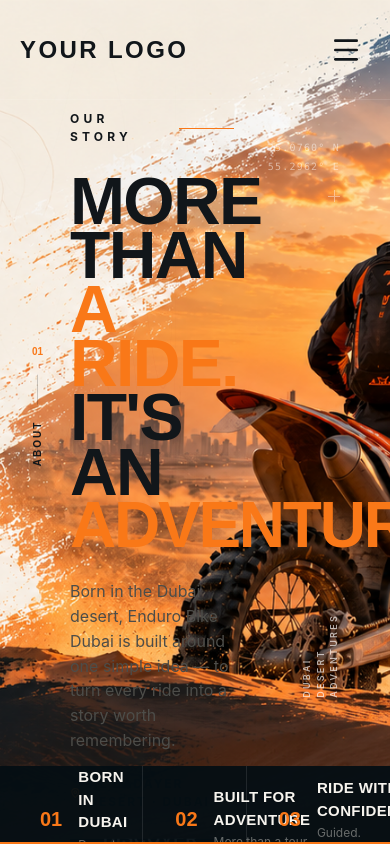
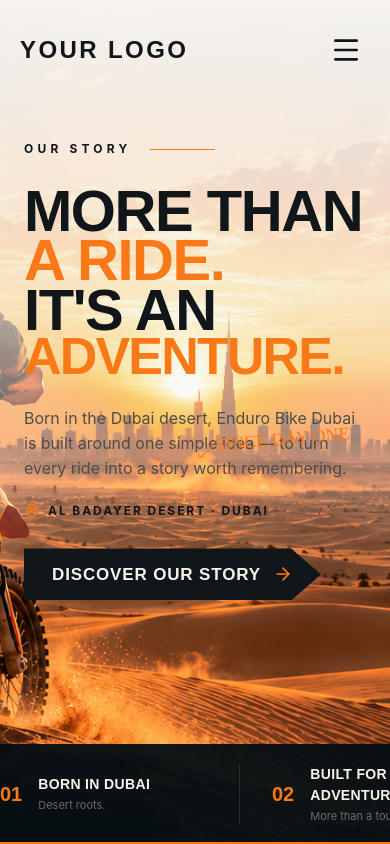
Before and after one commit to rameezwangde/Dirt-Bike, a React app: page /about in a window 390 px wide. Shown: the top 844 px of the page. Built offline with nearby package versions, Linux system fonts and the light colour scheme; the HTML template or start-up script is replaced by a standard one.

Commit message:
feat: add AboutHero component for the landing page

```diff
--- a/src/components/AboutHero.jsx
+++ b/src/components/AboutHero.jsx
@@ -10,9 +10,12 @@
       {/* Background Image (z-index: 0) */}
       <img
         src={bgImage}
-        className="absolute inset-0 w-full h-full object-cover z-0 object-center"
+        className="absolute inset-0 w-full h-full object-cover z-0 object-right md:object-center"
         alt="About Enduro Bike Dubai"
       />
+
+      {/* Mobile Text Readability Gradient */}
+      <div className="absolute inset-0 z-[1] md:hidden bg-gradient-to-b from-[#F7F4EE] via-[#F7F4EE]/70 to-transparent h-[70%]" />
 
       {/* Background decorative contours (z-index: 1) */}
       <div className="absolute top-0 left-0 w-[45%] h-full opacity-5 pointer-events-none mix-blend-overlay z-[1]">
@@ -26,8 +29,7 @@
 
       {/* Strict Left Content Zone (z-index: 10) */}
       <div
-        className="relative z-10 w-[42%] max-w-[620px]"
-        style={{ marginLeft: 'clamp(70px, 5vw, 110px)', paddingTop: '110px' }}
+        className="relative z-10 w-full md:w-[42%] max-w-[620px] px-[24px] md:px-0 pt-[140px] md:pt-[110px] md:ml-[clamp(70px,5vw,110px)]"
       >
 
         {/* Eyebrow */}
@@ -39,18 +41,18 @@
         </div>
 
         {/* Main Title Container */}
-        <div className="relative max-w-[600px]">
-          <h1 className="font-barlow font-black uppercase leading-[0.82] tracking-[-0.025em] text-[clamp(66px,5.2vw,94px)]">
+        <div className="relative w-full md:max-w-[600px]">
+          <h1 className="font-barlow font-black uppercase leading-[0.85] md:leading-[0.82] tracking-[-0.025em] text-[58px] md:text-[clamp(66px,5.2vw,94px)]">
             <span className="block text-[#11161A]">MORE THAN</span>
             <span className="block text-[#F97818]">A RIDE.</span>
             <span className="block text-[#11161A]">IT'S AN</span>
-            <span className="block text-[#F97818] tracking-[-0.035em]" style={{ fontSize: 'clamp(64px,4.8vw,88px)' }}>ADVENTURE.</span>
+            <span className="block text-[#F97818] tracking-[-0.035em] text-[52px] md:text-[clamp(64px,4.8vw,88px)]">ADVENTURE.</span>
           </h1>
 
           {/* Handwritten Accent */}
           <div
-            className="absolute z-10"
-            style={{ left: '480px', top: '220px', transform: 'rotate(-5deg)' }}
+            className="absolute z-10 right-4 top-[240px] md:left-[480px] md:top-[220px]"
+            style={{ transform: 'rotate(-5deg)' }}
           >
             <span className="font-marker text-[#F97818] text-[18px] whitespace-nowrap">
               SINCE DAY ONE
@@ -93,7 +95,7 @@
 
       {/* Vertical Page Indicator (Left Edge) - z-index: 10 */}
       <div
-        className="absolute z-10 flex flex-col items-center gap-4"
+        className="absolute z-10 hidden md:flex flex-col items-center gap-4"
         style={{ left: '30px', top: '48%', transform: 'translateY(-50%)' }}
       >
         <span className="text-[#F97818] font-barlow font-bold text-[10px]">01</span>
@@ -102,7 +104,7 @@
       </div>
 
       {/* Right-Side Location Coordinates - z-index: 10 */}
-      <div className="absolute right-[50px] top-[140px] flex flex-col items-end gap-1 font-mono text-[10px] tracking-[0.12em] text-white/70 z-10 opacity-70">
+      <div className="absolute right-[50px] top-[140px] hidden md:flex flex-col items-end gap-1 font-mono text-[10px] tracking-[0.12em] text-white/70 z-10 opacity-70">
         <span>25.0760° N</span>
         <span>55.2962° E</span>
         <div className="mt-3 relative w-3 h-3 flex items-center justify-center opacity-60">
@@ -112,7 +114,7 @@
       </div>
 
       {/* Right-Side Vertical Text - z-index: 10 */}
-      <div className="absolute right-[50px] bottom-[140px] z-10 opacity-65">
+      <div className="absolute right-[50px] bottom-[140px] z-10 opacity-65 hidden md:block">
         <span className="text-[9px] font-semibold tracking-[0.25em] text-white uppercase whitespace-nowrap" style={{ writingMode: 'vertical-rl', transform: 'rotate(180deg)' }}>
           Dubai<br />
           Desert<br />
@@ -121,30 +123,30 @@
       </div>
 
       {/* Bottom Story Strip - z-index: 30 */}
-      <div className="absolute bottom-0 left-0 right-0 h-[78px] bg-[#050E13]/95 z-30">
-        <div className="h-full max-w-[1500px] mx-auto grid grid-cols-3 px-[40px]">
+      <div className="absolute bottom-0 left-0 right-0 h-auto md:h-[78px] bg-[#050E13]/95 z-30">
+        <div className="h-full max-w-[1500px] mx-auto flex overflow-x-auto md:grid md:grid-cols-3 px-[20px] md:px-[40px] py-[20px] md:py-0 snap-x snap-mandatory hide-scrollbar">
 
-          <div className="flex items-center gap-4 border-r border-white/10 pr-6">
+          <div className="flex-shrink-0 w-[240px] md:w-auto flex items-center gap-4 border-r border-white/10 pr-6 snap-start">
             <span className="text-[#F97818] font-barlow font-extrabold text-[20px]">01</span>
             <div className="flex flex-col justify-center">
-              <span className="text-[#F7F4EE] font-barlow font-bold tracking-wide text-[15px] uppercase">BORN IN DUBAI</span>
-              <span className="text-[#F7F4EE]/40 font-inter text-[12px] mt-0.5">Desert roots.</span>
+              <span className="text-[#F7F4EE] font-barlow font-bold tracking-wide text-[14px] md:text-[15px] uppercase">BORN IN DUBAI</span>
+              <span className="text-[#F7F4EE]/40 font-inter text-[11px] md:text-[12px] mt-0.5">Desert roots.</span>
             </div>
           </div>
 
-          <div className="flex items-center gap-4 border-r border-white/10 px-8">
+          <div className="flex-shrink-0 w-[260px] md:w-auto flex items-center gap-4 md:border-r border-white/10 px-8 snap-start">
             <span className="text-[#F97818] font-barlow font-extrabold text-[20px]">02</span>
             <div className="flex flex-col justify-center">
-              <span className="text-[#F7F4EE] font-barlow font-bold tracking-wide text-[15px] uppercase">BUILT FOR ADVENTURE</span>
-              <span className="text-[#F7F4EE]/40 font-inter text-[12px] mt-0.5">More than a tour.</span>
+              <span className="text-[#F7F4EE] font-barlow font-bold tracking-wide text-[14px] md:text-[15px] uppercase">BUILT FOR ADVENTURE</span>
+              <span className="text-[#F7F4EE]/40 font-inter text-[11px] md:text-[12px] mt-0.5">More than a tour.</span>
             </div>
           </div>
 
-          <div className="flex items-center gap-4 pl-8">
+          <div className="flex-shrink-0 w-[260px] md:w-auto flex items-center gap-4 pl-8 snap-start">
             <span className="text-[#F97818] font-barlow font-extrabold text-[20px]">03</span>
             <div className="flex flex-col justify-center">
-              <span className="text-[#F7F4EE] font-barlow font-bold tracking-wide text-[15px] uppercase">RIDE WITH CONFIDENCE</span>
-              <span className="text-[#F7F4EE]/40 font-inter text-[12px] mt-0.5">Guided. Equipped. Ready.</span>
+              <span className="text-[#F7F4EE] font-barlow font-bold tracking-wide text-[14px] md:text-[15px] uppercase">RIDE WITH CONFIDENCE</span>
+              <span className="text-[#F7F4EE]/40 font-inter text-[11px] md:text-[12px] mt-0.5">Guided. Equipped. Ready.</span>
             </div>
           </div>
 
```
